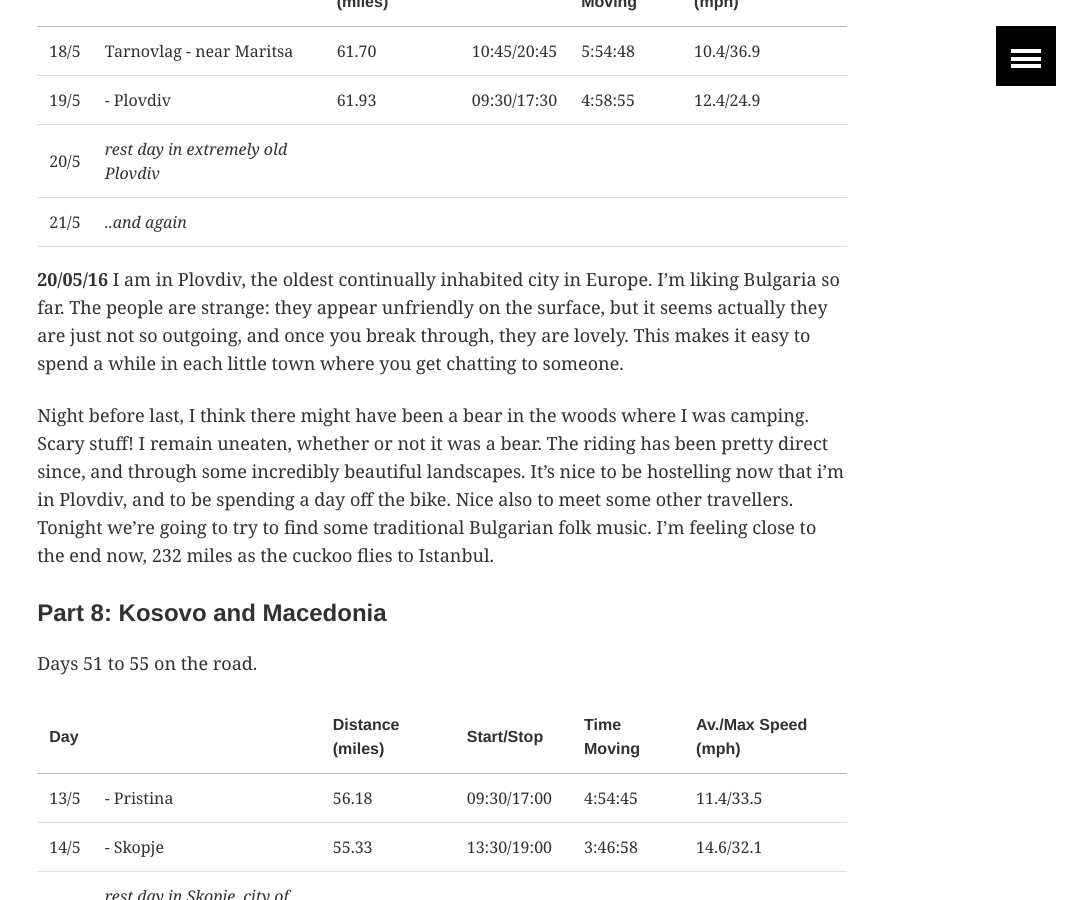
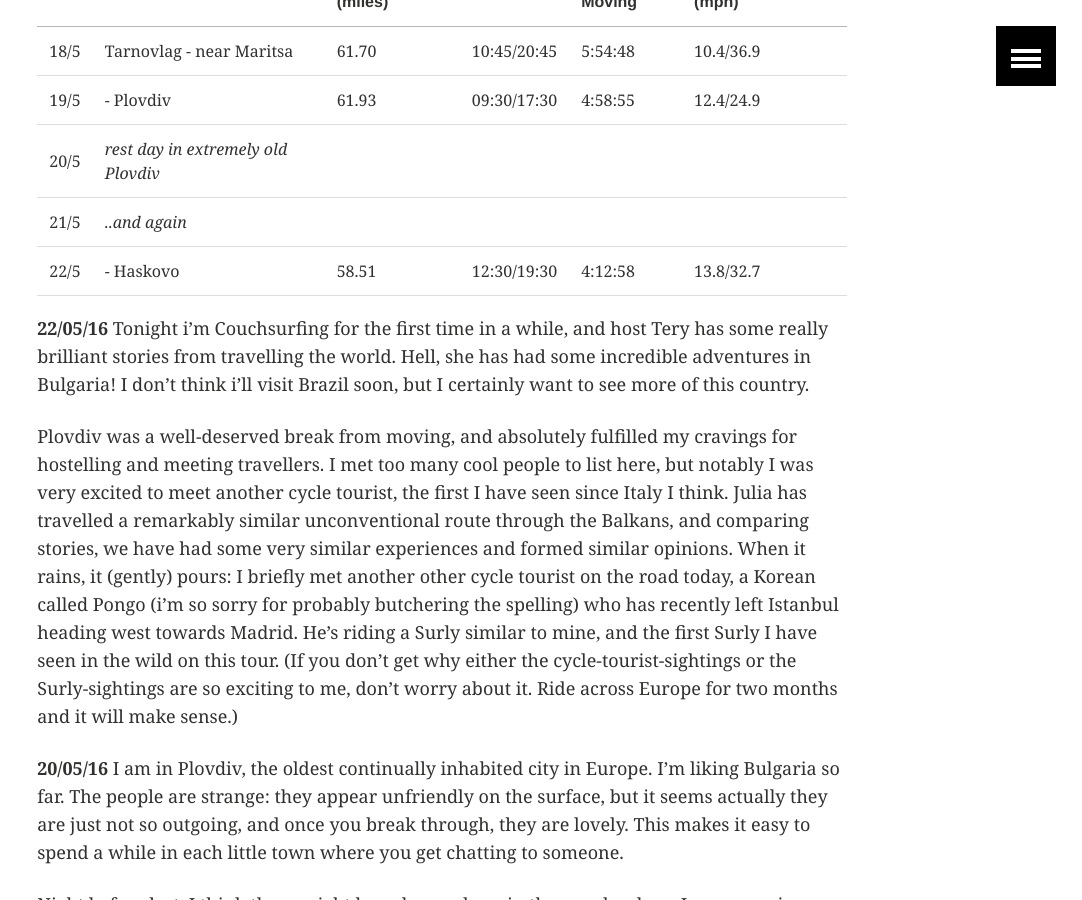
Before and after one commit to ArthurStart/git-blog, a Jekyll site: the page built from _posts/touring/2016-03-24-Quick-Update.md, in a window 1280 px wide and 900 px high, scrolled down 479 px. Shown: the whole window, without its empty margins (198-1280 px from the left). Built offline with Jekyll 4.4.1, drawn with Linux system fonts in a browser that asks for light colours; comment, search, counter and statistics services are not loaded.

Commit message:
Update from Haskovo

```diff
--- a/_posts/touring/2016-03-24-Quick-Update.md
+++ b/_posts/touring/2016-03-24-Quick-Update.md
@@ -19,6 +19,12 @@ Days 56 to the present, on the road.
 | 19/5 | - Plovdiv       | 61.93 | 09:30/17:30 | 4:58:55 | 12.4/24.9 |
 | 20/5 | *rest day in extremely old Plovdiv* |
 | 21/5 | *..and again* |
+| 22/5 | - Haskovo       | 58.51 | 12:30/19:30 | 4:12:58 | 13.8/32.7 |
+
+**22/05/16**
+Tonight i'm Couchsurfing for the first time in a while, and host Tery has some really brilliant stories from travelling the world. Hell, she has had some incredible adventures in Bulgaria! I don't think i'll visit Brazil soon, but I certainly want to see more of this country.
+
+Plovdiv was a well-deserved break from moving, and absolutely fulfilled my cravings for hostelling and meeting travellers. I met too many cool people to list here, but notably I was very excited to meet another cycle tourist, the first I have seen since Italy I think. Julia has travelled a remarkably similar unconventional route through the Balkans, and comparing stories, we have had some very similar experiences and formed similar opinions. When it rains, it (gently) pours: I briefly met another other cycle tourist on the road today, a Korean called Pongo (i'm so sorry for probably butchering the spelling) who has recently left Istanbul heading west towards Madrid. He's riding a Surly similar to mine, and the first Surly I have seen in the wild on this tour. (If you don't get why either the cycle-tourist-sightings or the Surly-sightings are so exciting to me, don't worry about it. Ride across Europe for two months and it will make sense.)
 
 **20/05/16**
 I am in Plovdiv, the oldest continually inhabited city in Europe. I'm liking Bulgaria so far. The people are strange: they appear unfriendly on the surface, but it seems actually they are just not so outgoing, and once you break through, they are lovely. This makes it easy to spend a while in each little town where you get chatting to someone.
```
